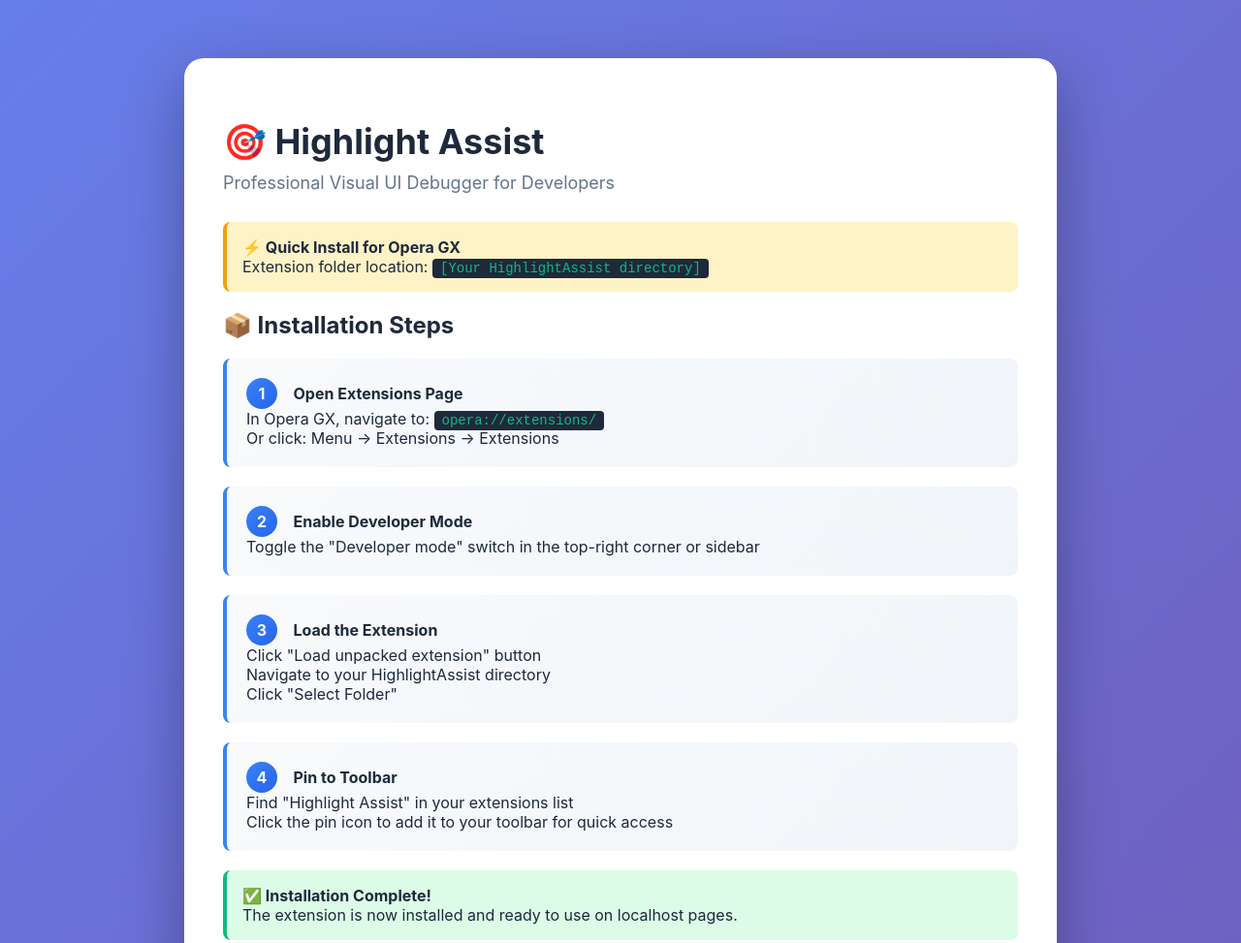
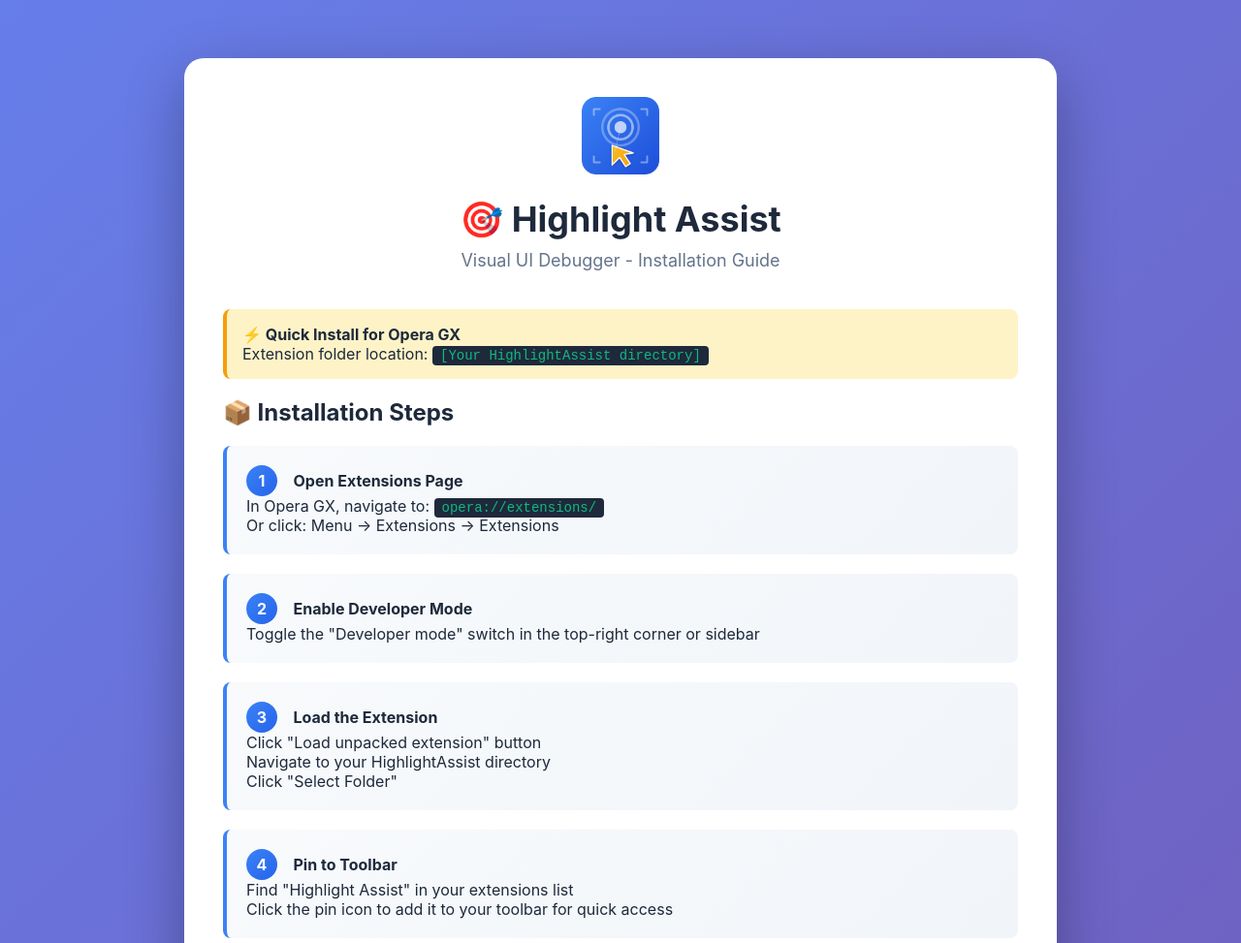
Before and after one commit to Skullcandyxxx/HighlightAssist, a browser extension: page INSTALL.html in a window 1280 px wide. Shown: the top 973 px of the page at 97% size. Drawn offline with Linux system fonts and the light colour scheme.

Commit message:
Update extension UI - Use actual logo everywhere
Changes:
- Updated popup.html to use icon48.png instead of emoji
- Updated INSTALL.html with centered logo (icon128.png)
- Improved header styling in both HTML files
- Consistent branding: 'Highlight Assist - Visual UI Debugger'
- Professional appearance matching manifest.json description

All HTML files now display the actual extension icon for better brand recognition.

```diff
--- a/INSTALL.html
+++ b/INSTALL.html
@@ -18,6 +18,20 @@
             border-radius: 20px;
             padding: 40px;
             box-shadow: 0 20px 60px rgba(0,0,0,0.3);
+        }
+        .header {
+            text-align: center;
+            margin-bottom: 40px;
+        }
+        .logo {
+            width: 80px;
+            height: 80px;
+            margin: 0 auto 20px;
+        }
+        .logo img {
+            width: 100%;
+            height: 100%;
+            object-fit: contain;
         }
         h1 {
             color: #1e293b;
@@ -99,8 +113,13 @@
 </head>
 <body>
     <div class="container">
-        <h1>🎯 Highlight Assist</h1>
-        <div class="tagline">Professional Visual UI Debugger for Developers</div>
+        <div class="header">
+            <div class="logo">
+                <img src="icons/icon128.png" alt="Highlight Assist Logo">
+            </div>
+            <h1>🎯 Highlight Assist</h1>
+            <div class="tagline">Visual UI Debugger - Installation Guide</div>
+        </div>
 
         <div class="important">
             <strong>⚡ Quick Install for Opera GX</strong><br>
```
Also changed, not shown: popup.html (+8 -6 lines).
